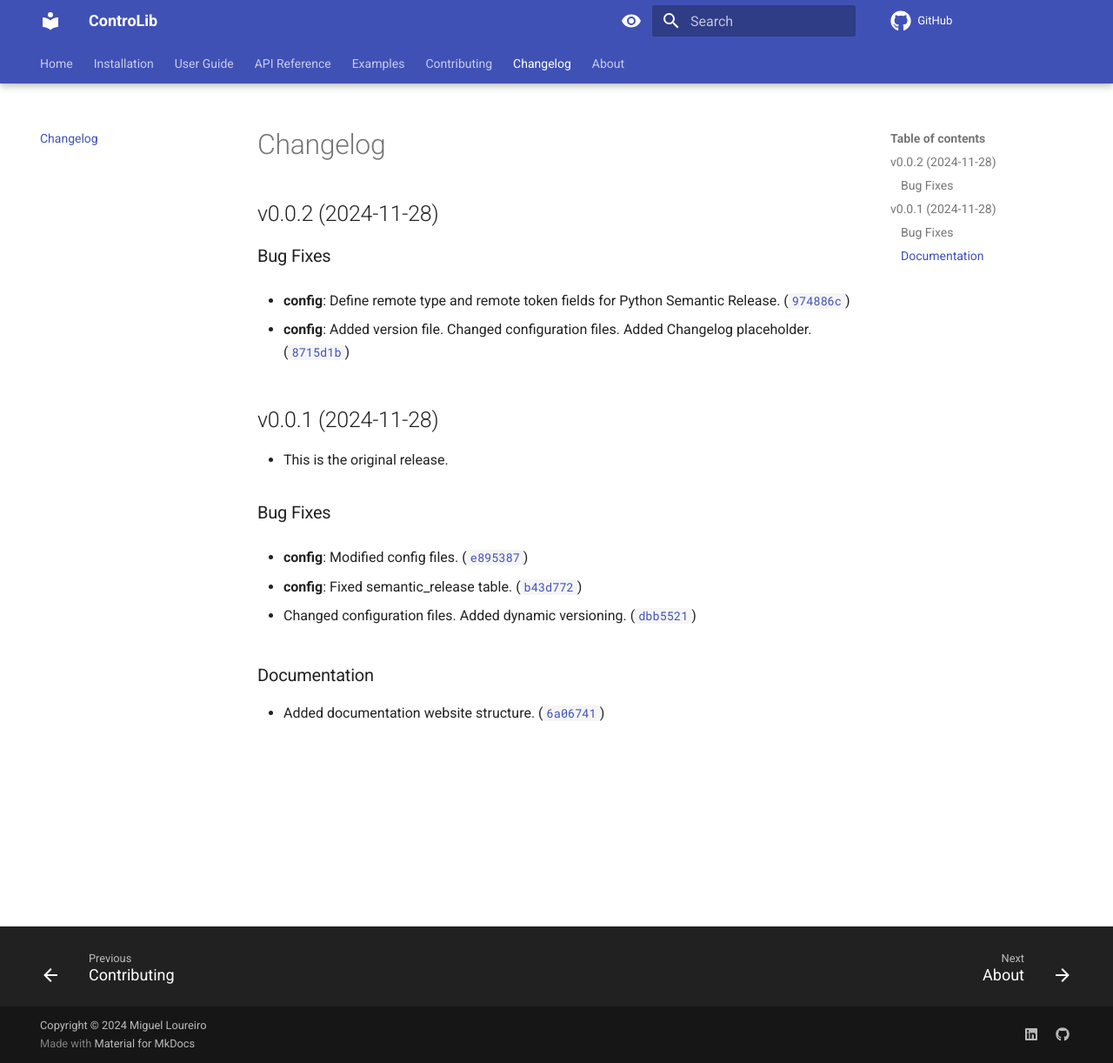
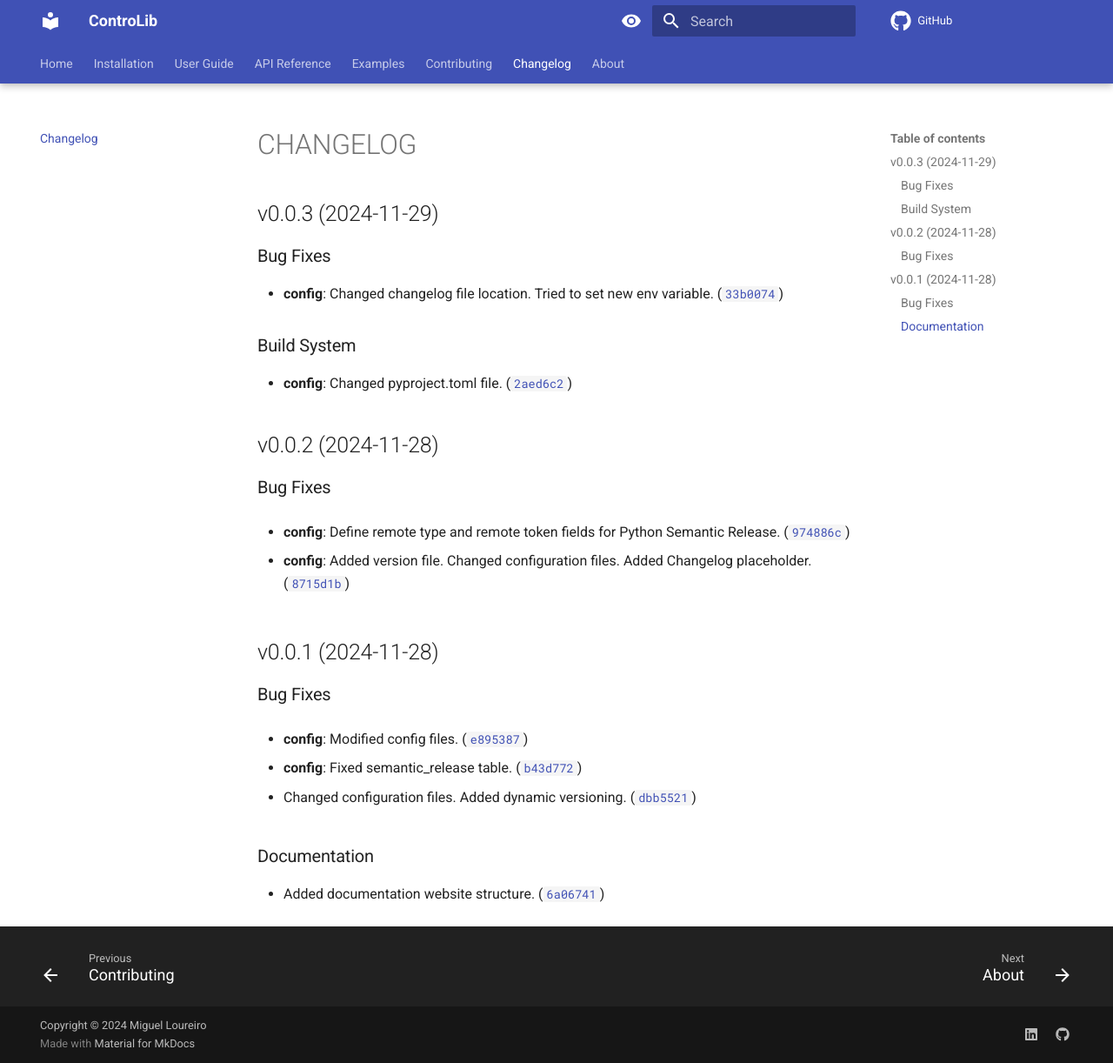
Before and after one commit to MiguelLoureiro98/controlib, an MkDocs documentation site: the page built from docs/changelog.md, in a window 1280 px wide and 1222 px high. Shown: the whole window at 87% size. Built offline with MkDocs 1.6.1 and Material for MkDocs 9.7.7, drawn with Linux system fonts in a browser that asks for light colours; comment, search, counter and statistics services are not loaded.

Commit message:
0.0.3
Automatically generated by python-semantic-release

```diff
--- a/controlib/_version.py
+++ b/controlib/_version.py
@@ -1 +1 @@
-__version__ = "0.0.2"
+__version__ = "0.0.3"
--- a/docs/changelog.md
+++ b/docs/changelog.md
@@ -1,6 +1,18 @@
-# Changelog
+# CHANGELOG
 
-<!--next-version-placeholder-->
+
+## v0.0.3 (2024-11-29)
+
+### Bug Fixes
+
+- **config**: Changed changelog file location. Tried to set new env variable.
+  ([`33b0074`](https://github.com/MiguelLoureiro98/controlib/commit/33b0074aca45db27fafd4a920930af68cf5a1fcd))
+
+### Build System
+
+- **config**: Changed pyproject.toml file.
+  ([`2aed6c2`](https://github.com/MiguelLoureiro98/controlib/commit/2aed6c2828e85b0cf3275789f2d7e56e5239face))
+
 
 ## v0.0.2 (2024-11-28)
 
@@ -14,8 +26,6 @@
 
 
 ## v0.0.1 (2024-11-28)
-
-- This is the original release.
 
 ### Bug Fixes
 
```
